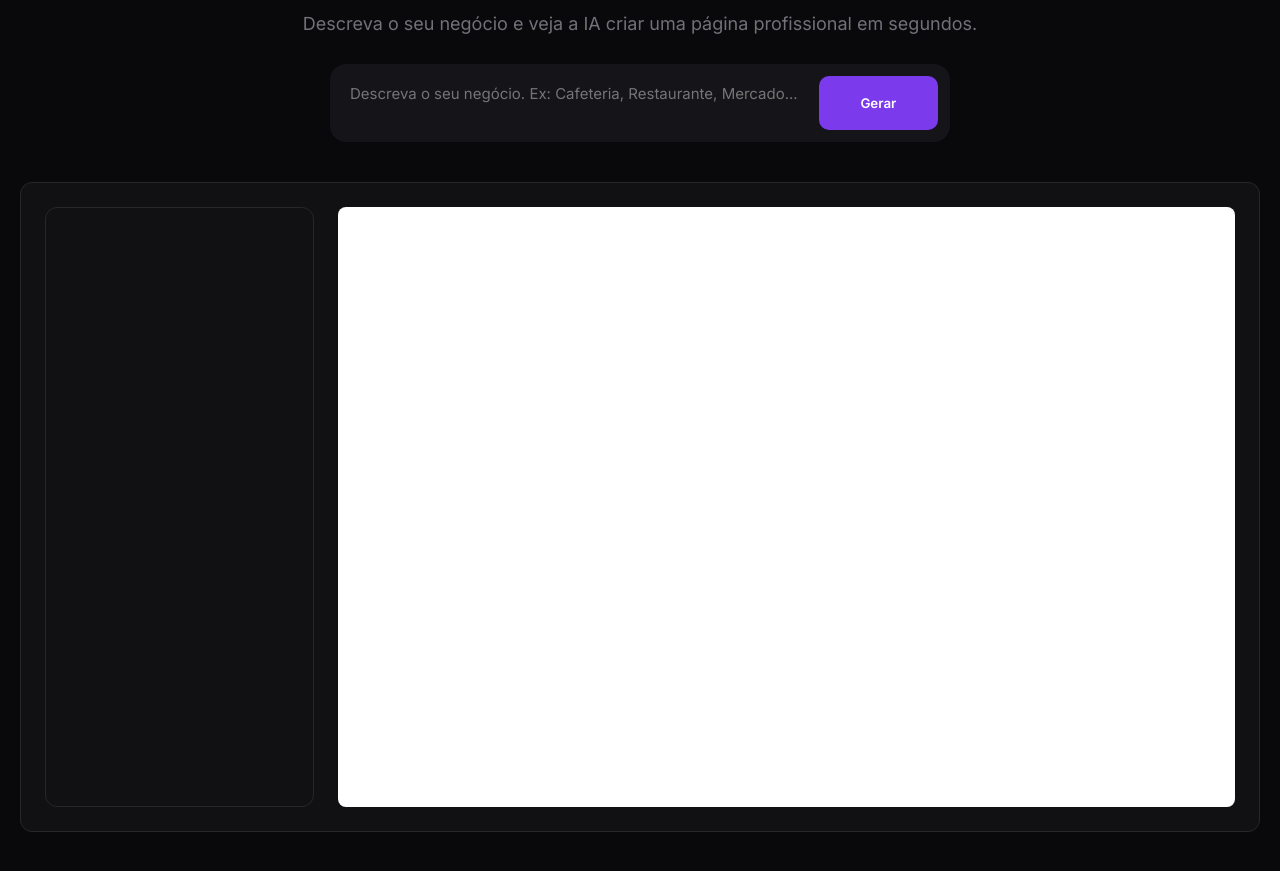
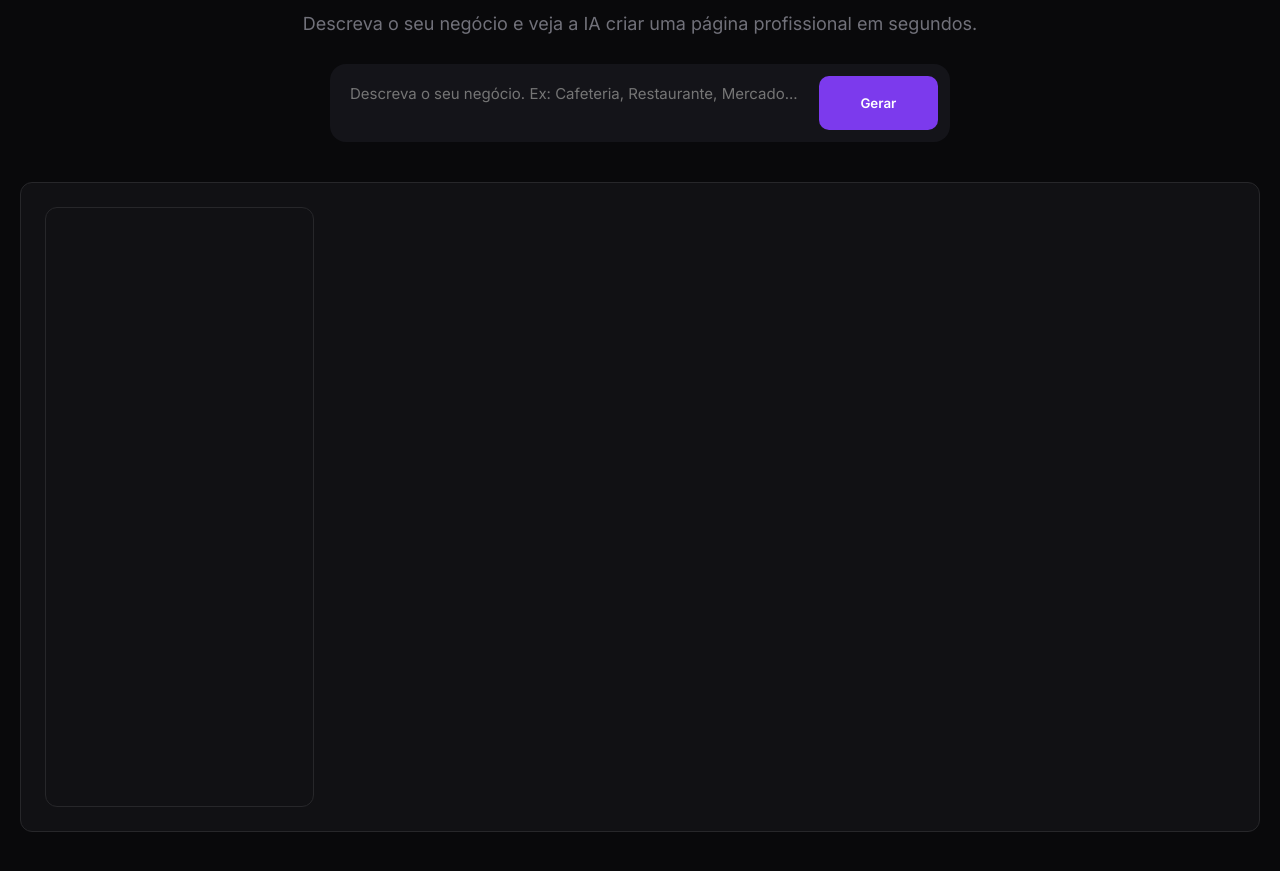
Before and after one commit to pedrolucas-portfolio/criador-de-sites, a plain HTML site: page index.html in a window 1280 px wide. Shown: the part 209-1080 px from the top of the page. Drawn offline with Linux system fonts and the light colour scheme.

Commit message:
Update index.html
Corrigindo bugs do <iframe>

```diff
--- a/index.html
+++ b/index.html
@@ -35,8 +35,7 @@
 
     <p class="bloco-codigo"></p>
 
-        <iframe id="preview-site" class="bloco-site" style="width: 100%; height: 600px; border: none; background: white; border-radius: 8px;"></iframe>
-
+        <iframe id="preview-site" class="bloco-site" sandbox="allow-scripts allow-same-origin" style="width: 100%; height: 600px; border: none; background: transparent;"></iframe>
 
   </div>
 
```
